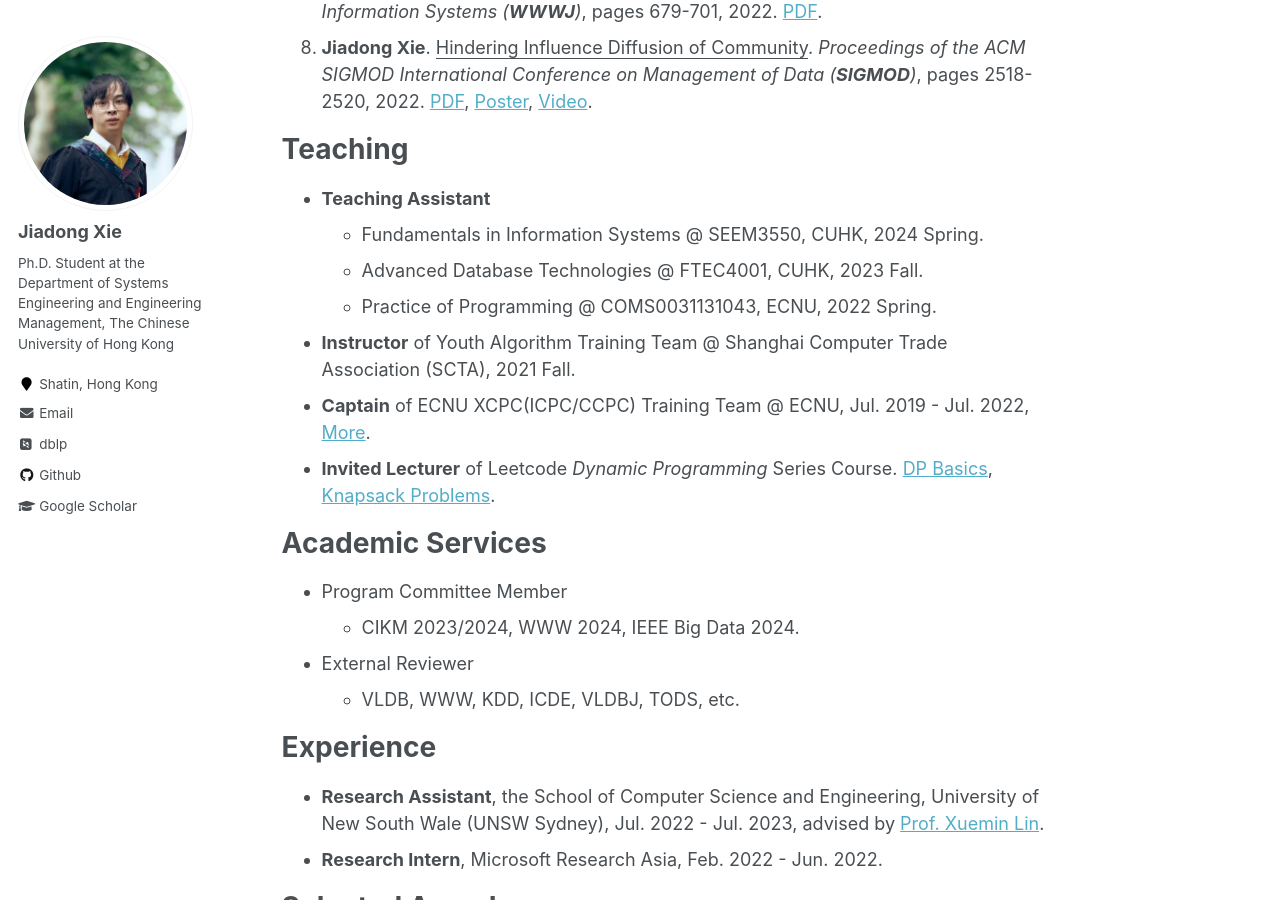
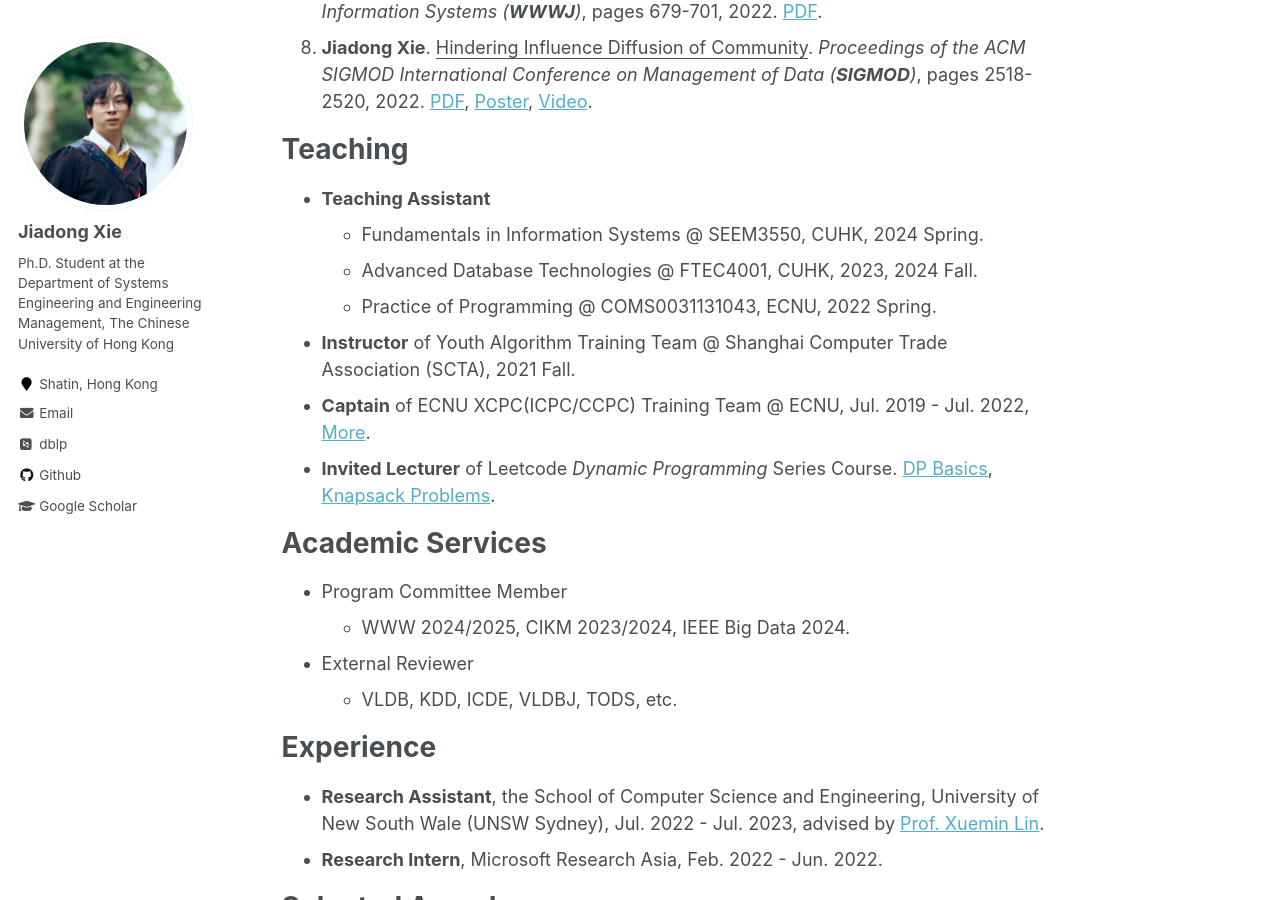
Before and after one commit to Xiejiadong/Xiejiadong.github.io, a Jekyll site: the page built from _pages/about.md, in a window 1280 px wide and 900 px high, scrolled down 1173 px. Built offline with Jekyll 4.4.1, drawn with Linux system fonts in a browser that asks for light colours; some web fonts are replaced; formulas are drawn with MathJax 3.

Commit message:
Update about.md

```diff
--- a/_pages/about.md
+++ b/_pages/about.md
@@ -53,7 +53,7 @@ Teaching
 
 - **Teaching Assistant**
   - Fundamentals in Information Systems @ SEEM3550, CUHK, 2024 Spring.
-  - Advanced Database Technologies @ FTEC4001, CUHK, 2023 Fall.
+  - Advanced Database Technologies @ FTEC4001, CUHK, 2023, 2024 Fall.
   - Practice of Programming @ COMS0031131043, ECNU, 2022 Spring.
 - **Instructor** of Youth Algorithm Training Team @ Shanghai Computer Trade Association (SCTA), 2021 Fall.
 - **Captain** of ECNU XCPC(ICPC/CCPC) Training Team @ ECNU, Jul. 2019 - Jul. 2022, [More](/competition/).
@@ -63,9 +63,9 @@ Teaching
 Academic Services
 ======
 - Program Committee Member
-  - CIKM 2023/2024, WWW 2024, IEEE Big Data 2024.
+  - WWW 2024/2025, CIKM 2023/2024, IEEE Big Data 2024.
 - External Reviewer
-  - VLDB, WWW, KDD, ICDE, VLDBJ, TODS, etc.
+  - VLDB, KDD, ICDE, VLDBJ, TODS, etc.
 
 
 Experience
```
